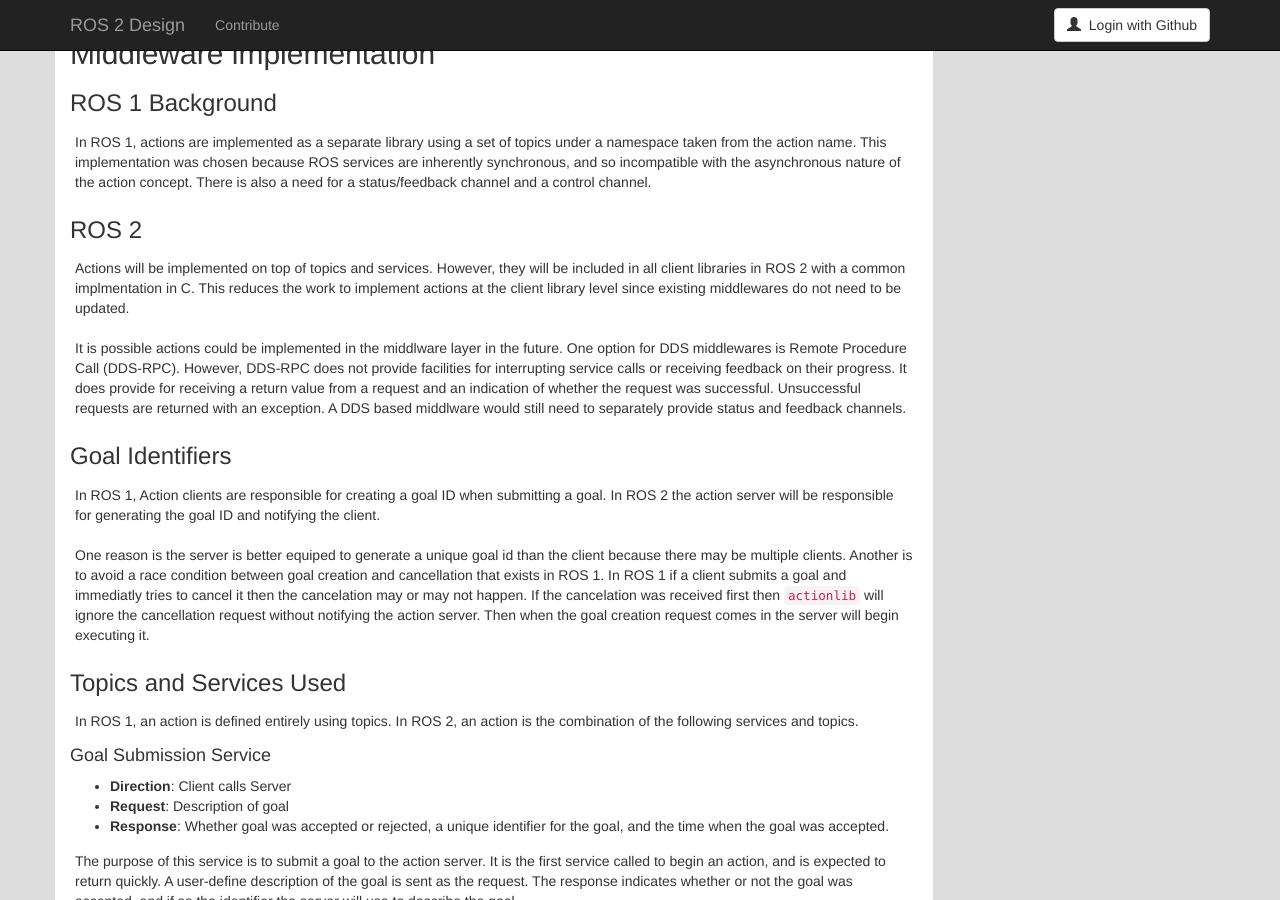
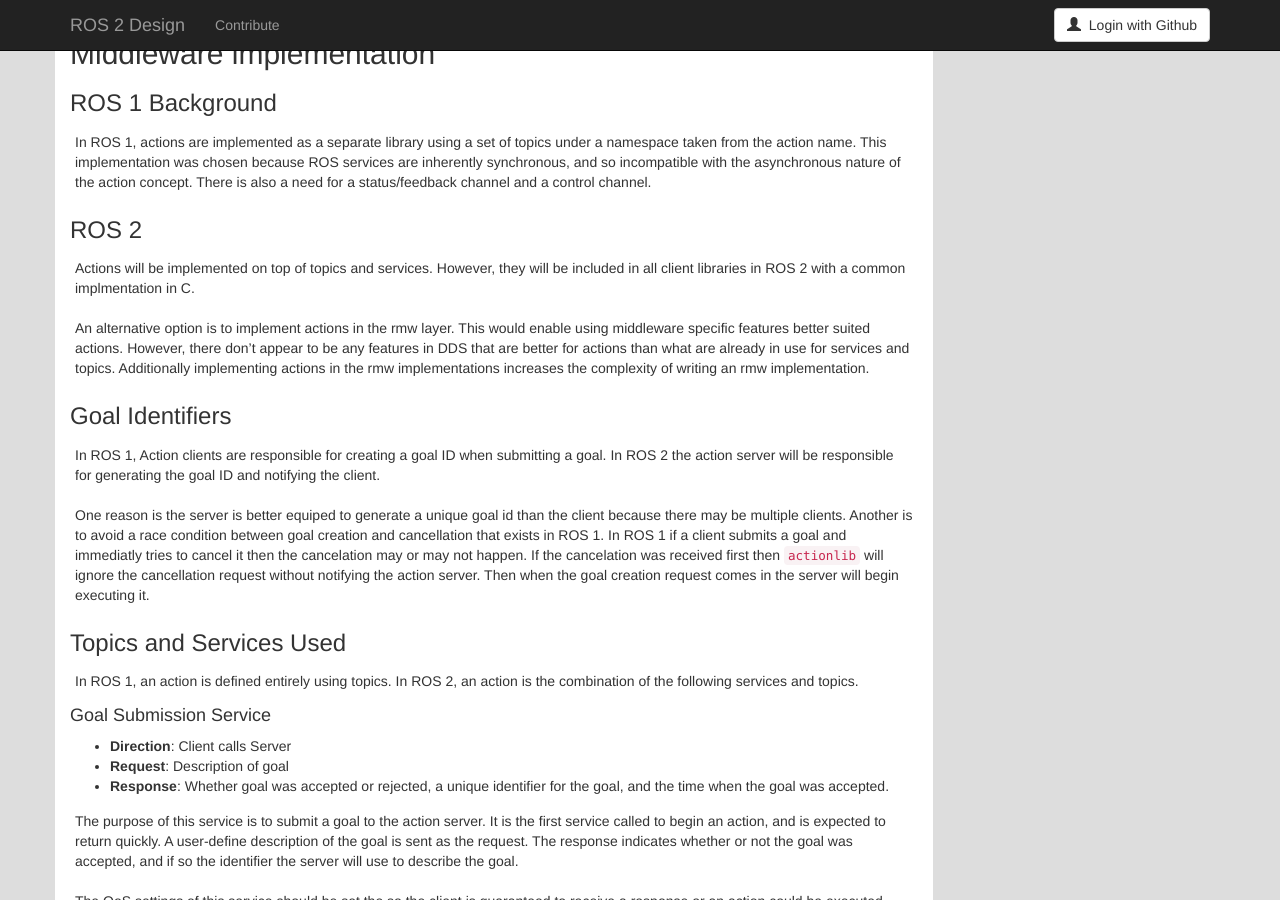
Before and after one commit to ros2/design, a Jekyll site: the page built from articles/actions.md, in a window 1280 px wide and 900 px high, scrolled down 3581 px. Built offline with Jekyll 4.4.1, drawn with Linux system fonts in a browser that asks for light colours; nearby versions of some CDN libraries.

Commit message:
Simplify explanation of why actions aren't in rmw

```diff
--- a/articles/actions.md
+++ b/articles/actions.md
@@ -212,14 +212,11 @@
 
 Actions will be implemented on top of topics and services.
 However, they will be included in all client libraries in ROS 2 with a common implmentation in C.
-This reduces the work to implement actions at the client library level since existing middlewares do not need to be updated.
 
-It is possible actions could be implemented in the middlware layer in the future.
-One option for DDS middlewares is Remote Procedure Call (DDS-RPC).
-However, DDS-RPC does not provide facilities for interrupting service calls or receiving feedback on their progress.
-It does provide for receiving a return value from a request and an indication of whether the request was successful.
-Unsuccessful requests are returned with an exception.
-A DDS based middlware would still need to separately provide status and feedback channels.
+An alternative option is to implement actions in the rmw layer.
+This would enable using middleware specific features better suited actions.
+However, there don't appear to be any features in DDS that are better for actions than what are already in use for services and topics.
+Additionally implementing actions in the rmw implementations increases the complexity of writing an rmw implementation.
 
 ### Goal Identifiers
 
```
